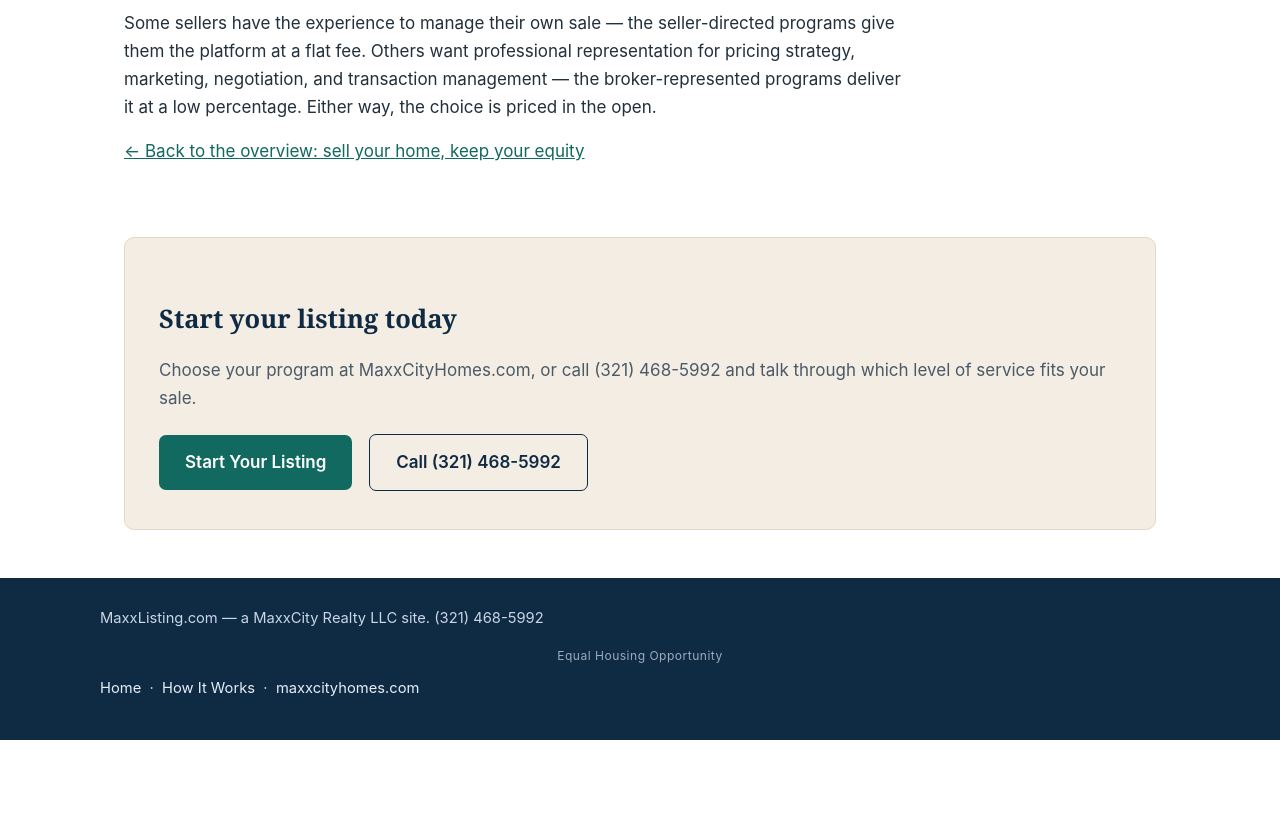
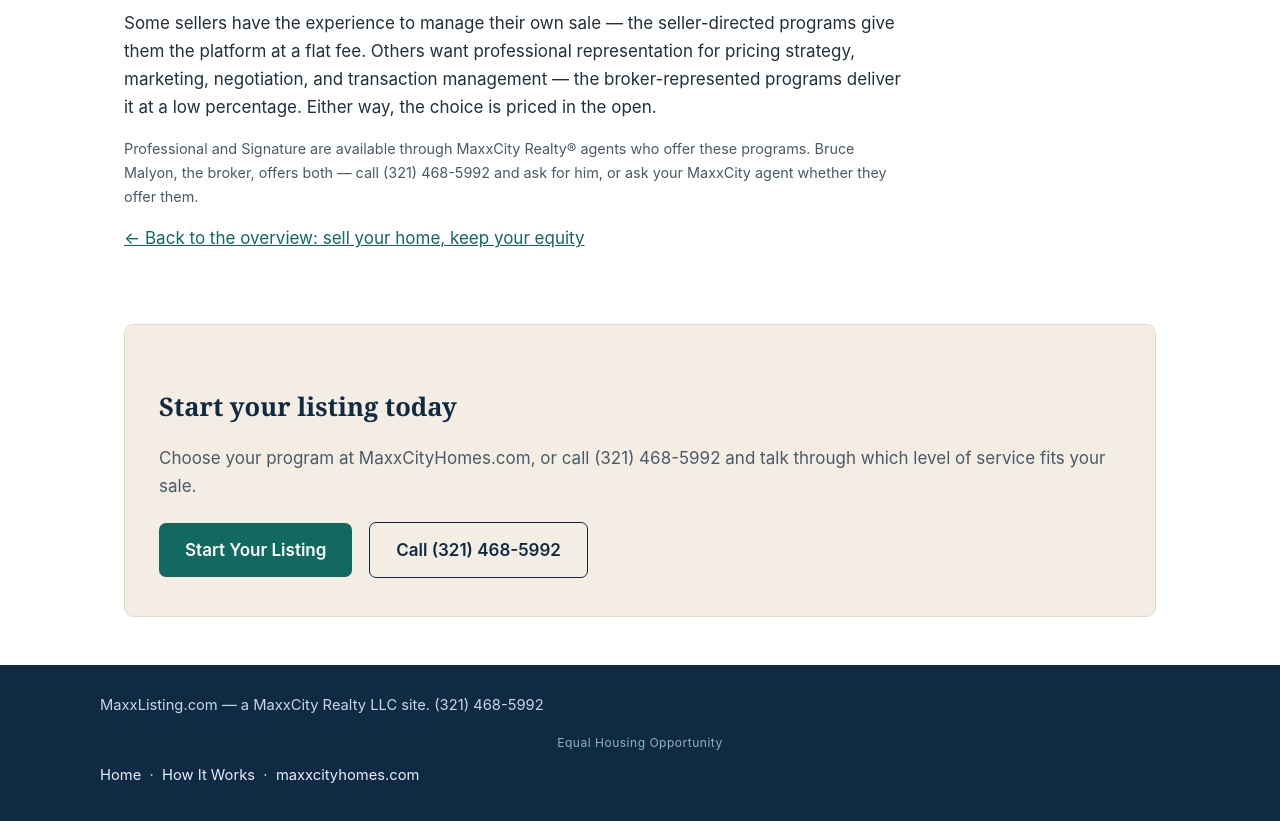
Before and after one commit to Mattnick1flirtorbit/maxxlisting, a plain HTML site: page how-it-works.html in a window 1280 px wide. Shown: the part 3180-4001 px from the top of the page. Before the commit the page ends 3920 px from the top, so only its background shows below. Drawn offline with Linux system fonts and the light colour scheme.

Commit message:
Add agent-offering disclaimer to how-it-works page

```diff
--- a/how-it-works.html
+++ b/how-it-works.html
@@ -170,6 +170,7 @@
   <section>
     <h2>Two ways to sell. One brokerage. Your choice.</h2>
     <p class="narrow">Some sellers have the experience to manage their own sale — the seller-directed programs give them the platform at a flat fee. Others want professional representation for pricing strategy, marketing, negotiation, and transaction management — the broker-represented programs deliver it at a low percentage. Either way, the choice is priced in the open.</p>
+        <p class="narrow fineprint">Professional and Signature are available through MaxxCity Realty® agents who offer these programs. Bruce Malyon, the broker, offers both — call (321) 468-5992 and ask for him, or ask your MaxxCity agent whether they offer them.</p>
     <p class="narrow"><a href="index.html">&larr; Back to the overview: sell your home, keep your equity</a></p>
   </section>
 
```
